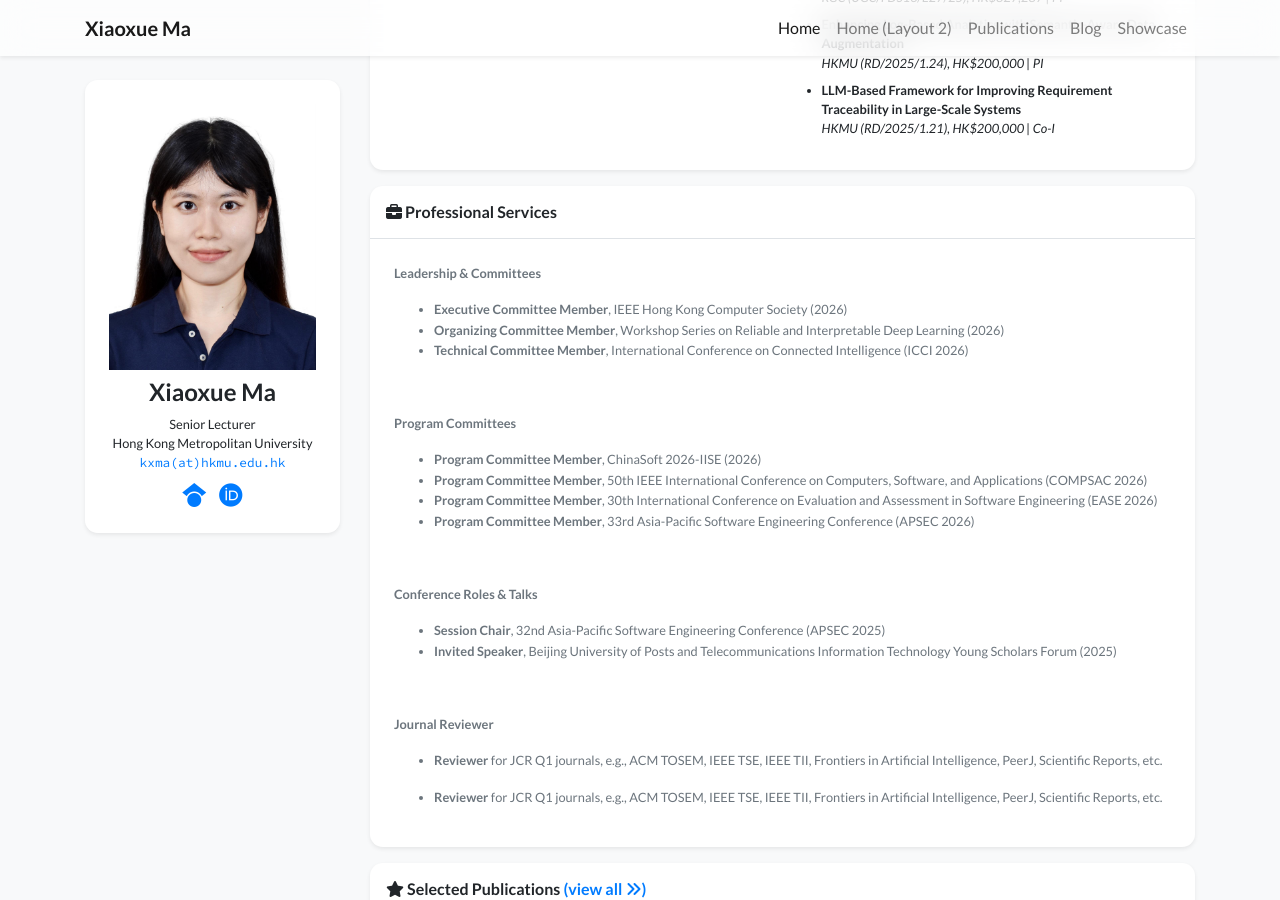
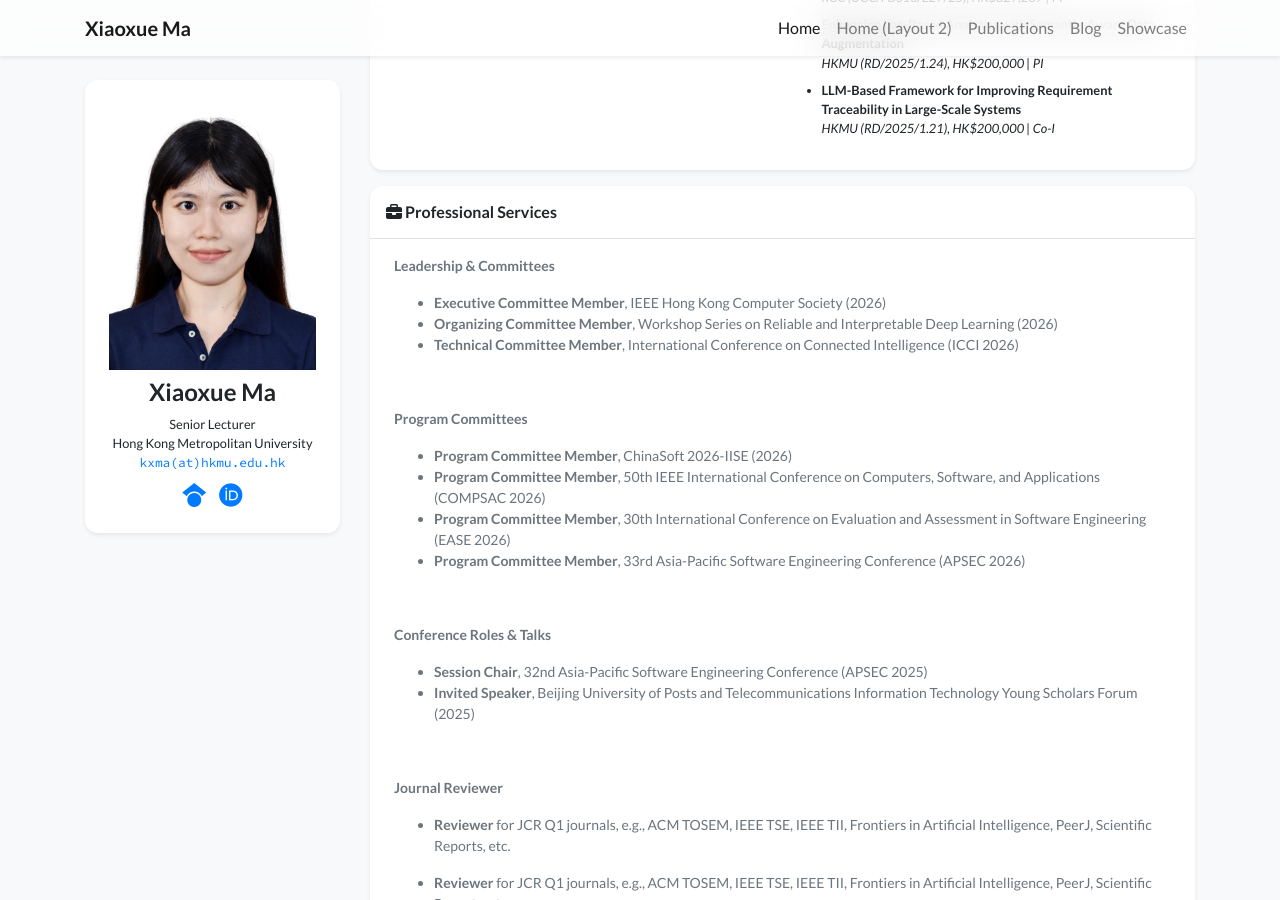
Before and after one commit to xiaoxuemakayley/xiaoxuemakayley.github.io, a Jekyll site: the page built from index.html, in a window 1280 px wide and 900 px high, scrolled down 929 px. Built offline with Jekyll 4.4.1, drawn with Linux system fonts in a browser that asks for light colours; nearby versions of some CDN libraries; a style sheet for code colours, icons or effects is not loaded.

Commit message:
Refactor news card HTML structure and loop logic

```diff
--- a/_includes/widgets/news_card.html
+++ b/_includes/widgets/news_card.html
@@ -3,19 +3,14 @@
 <div class="my-3 bg-white shadow-sm rounded-xl">
     <h6 class="p-3 mb-0 border-bottom border-gray"><i class="fas fa-briefcase"></i> Professional Services</h6>
 
-    <div class="px-4 py-3 small">
+    <div class="px-4 py-3">
         {% for year in news_by_year %}
-        <div class="media py-2 {% if not_first -%}border-top border-gray{%- endif %}">
-            {% assign not_first = true %}
+            {% for item in year.items %}
 
-            <div class="media-body">
-                {% for item in year.items %}
-                <div class="text-muted mb-3" style="line-height: 1.6;">
-                    {{ item.content | markdownify }}
-                </div>
-                {% endfor %}
+            <div class="text-muted" style="font-size: 0.875rem; line-height: 1.5;">
+                {{ item.content | markdownify }}
             </div>
-        </div>
+            {% endfor %}
         {% endfor %}
     </div>
 </div>
```
